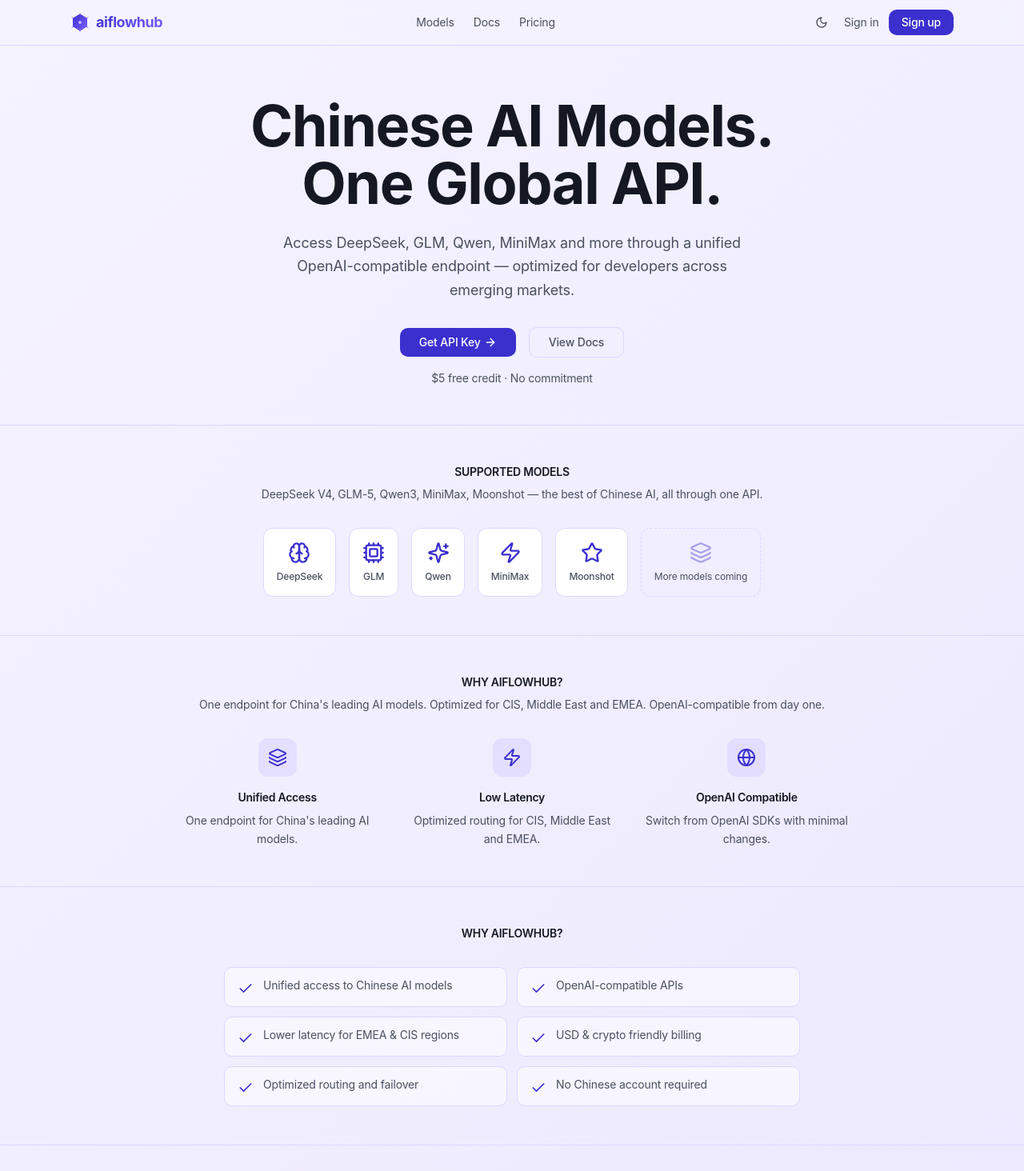
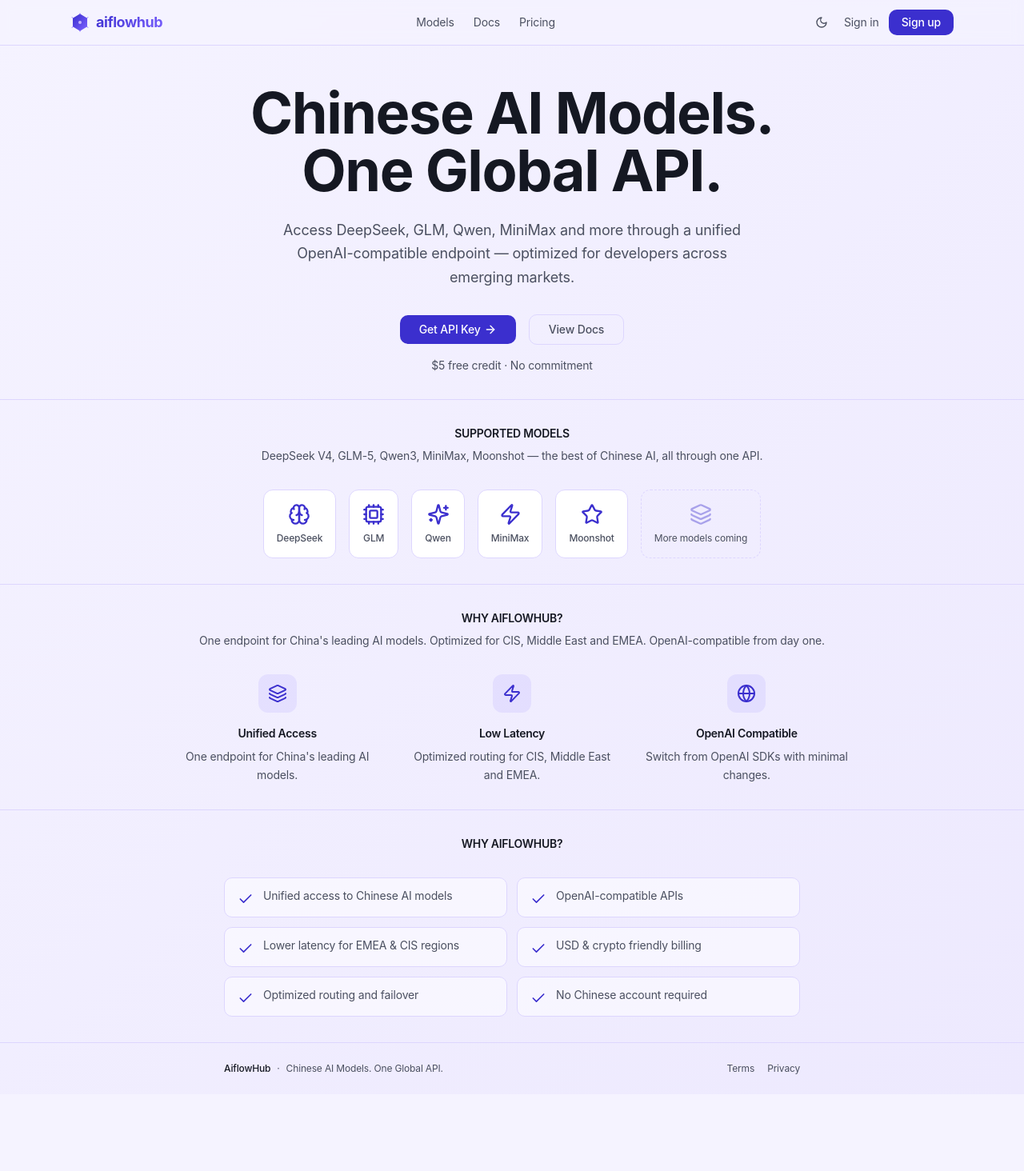
Before and after one commit to lxiaoy605/ai-api-agg, a Next.js app in the folder frontend/: page / in a window 1280 px wide. Shown: the top 1464 px of the page at 80% size. After the commit the page ends 1368 px from the top, so only its background shows below. Built offline with nearby package versions, Linux system fonts and the light colour scheme.

Commit message:
fix: brand scrollbar + compact section padding on landing

```diff
--- a/frontend/src/app/globals.css
+++ b/frontend/src/app/globals.css
@@ -280,4 +280,15 @@
 .stagger > *:nth-child(5) { animation-delay: 320ms; }
 .stagger > *:nth-child(6) { animation-delay: 400ms; }
 
+/* ============================================================
+ * Brand scrollbar — thin, themed
+ * ============================================================ */
+::-webkit-scrollbar { width: 6px; height: 6px; }
+::-webkit-scrollbar-track { background: var(--page-bg); }
+::-webkit-scrollbar-thumb { background: var(--border-color); border-radius: 3px; }
+::-webkit-scrollbar-thumb:hover { background: var(--color-brand-500); }
+
+/* Firefox */
+* { scrollbar-width: thin; scrollbar-color: var(--border-color) var(--page-bg); }
+
 /* prefers-reduced-motion — already declared above; respected globally */
--- a/frontend/src/app/page.tsx
+++ b/frontend/src/app/page.tsx
@@ -52,7 +52,7 @@
       <TopNav />
 
       {/* Hero */}
-      <section className="pt-16 pb-12 sm:pt-16 sm:pb-12">
+      <section className="pt-12 pb-8 sm:pt-12 sm:pb-8">
         <div className="mx-auto max-w-3xl px-4 sm:px-6 text-center">
           <h1 className="animate-slide-up text-5xl font-bold tracking-tight text-[var(--body-text)] sm:text-6xl lg:text-7xl" style={{ animationDelay: "0.1s" }}>
             {t("title")}
@@ -79,7 +79,7 @@
       </section>
 
       {/* 模型展示区 — 5 models */}
-      <section className="border-t border-[var(--border-color)] py-12">
+      <section className="border-t border-[var(--border-color)] py-8">
         <div className="mx-auto max-w-3xl px-4 sm:px-6 text-center">
           <h2 className="text-sm font-semibold text-[var(--body-text)] tracking-wide uppercase">
             {t("modelsSection")}
@@ -111,7 +111,7 @@
       </section>
 
       {/* 特性区 — 三列 */}
-      <section className="border-t border-[var(--border-color)] py-12">
+      <section className="border-t border-[var(--border-color)] py-8">
         <div className="mx-auto max-w-4xl px-4 sm:px-6 text-center">
           <h2 className="text-sm font-semibold text-[var(--body-text)] tracking-wide uppercase">
             {t("whyUs")}
@@ -156,7 +156,7 @@
       </section>
 
       {/* Why AiflowHub — 六大卖点 */}
-      <section className="border-t border-[var(--border-color)] py-12">
+      <section className="border-t border-[var(--border-color)] py-8">
         <div className="mx-auto max-w-3xl px-4 sm:px-6">
           <h2 className="text-sm font-semibold text-[var(--body-text)] tracking-wide uppercase text-center">
             {t("whySectionTitle")}
@@ -178,7 +178,7 @@
       </section>
 
       {/* Footer */}
-      <footer className="border-t border-[var(--border-color)] py-8">
+      <footer className="border-t border-[var(--border-color)] py-6">
         <div className="mx-auto max-w-3xl px-4 sm:px-6 flex flex-col items-center gap-3 sm:flex-row sm:justify-between">
           <div className="flex items-center gap-2 text-xs text-[var(--muted-text)]">
             <span className="font-medium text-[var(--body-text)]">AiflowHub</span>
```
